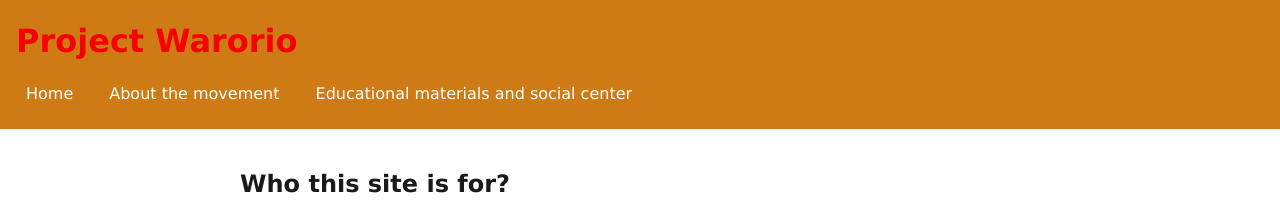
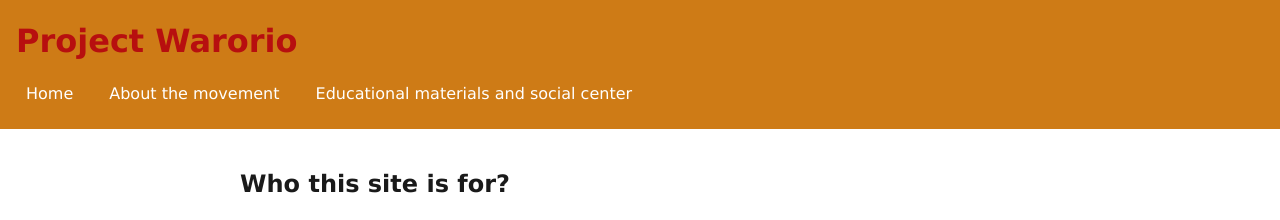
Before and after one commit to warorio/project-warorio, a plain HTML site: page index.html in a window 1280 px wide. Shown: the top 220 px of the page. Drawn offline with Linux system fonts and the light colour scheme.

Commit message:
added color for header

```diff
--- a/style.css
+++ b/style.css
@@ -16,13 +16,13 @@ body {
 
 header {
   background: var(--main-colour);
-  color: #ffffff;
+  color: #de0505;
   padding: 16px;
 }
 
 header h1 {
   margin: 0 0 8px;
-  color: rgb(247, 2, 2);
+  color: rgb(183, 15, 15);
 
 }
 
```
